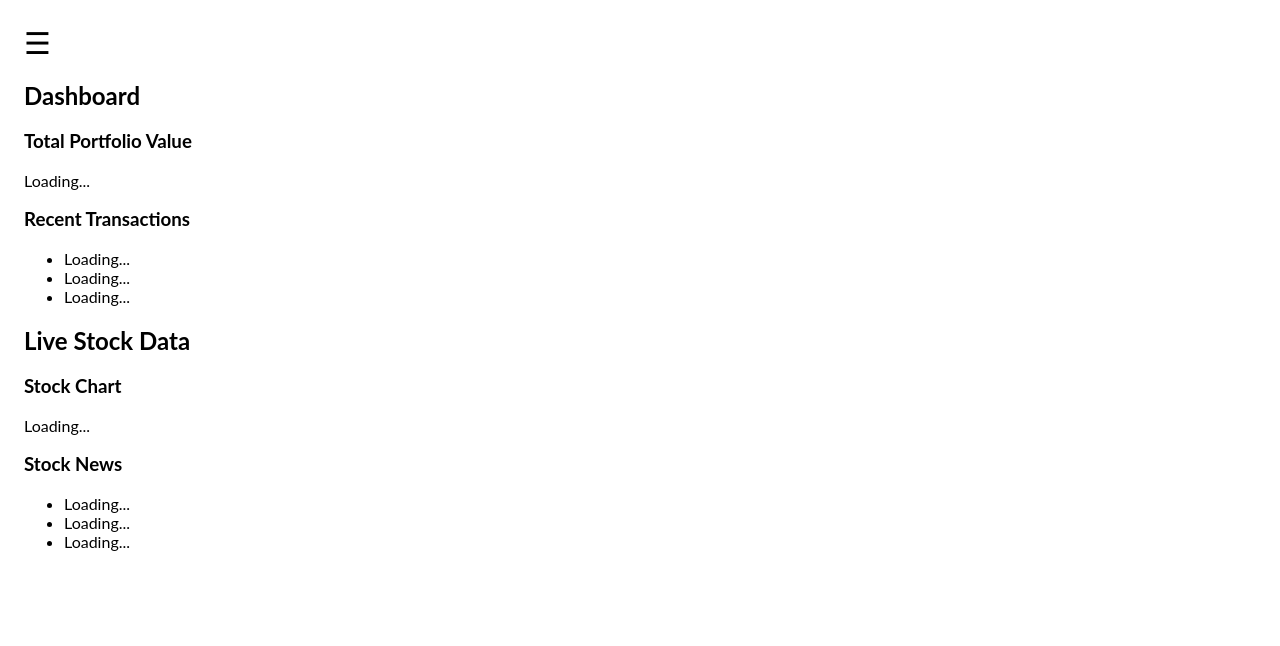
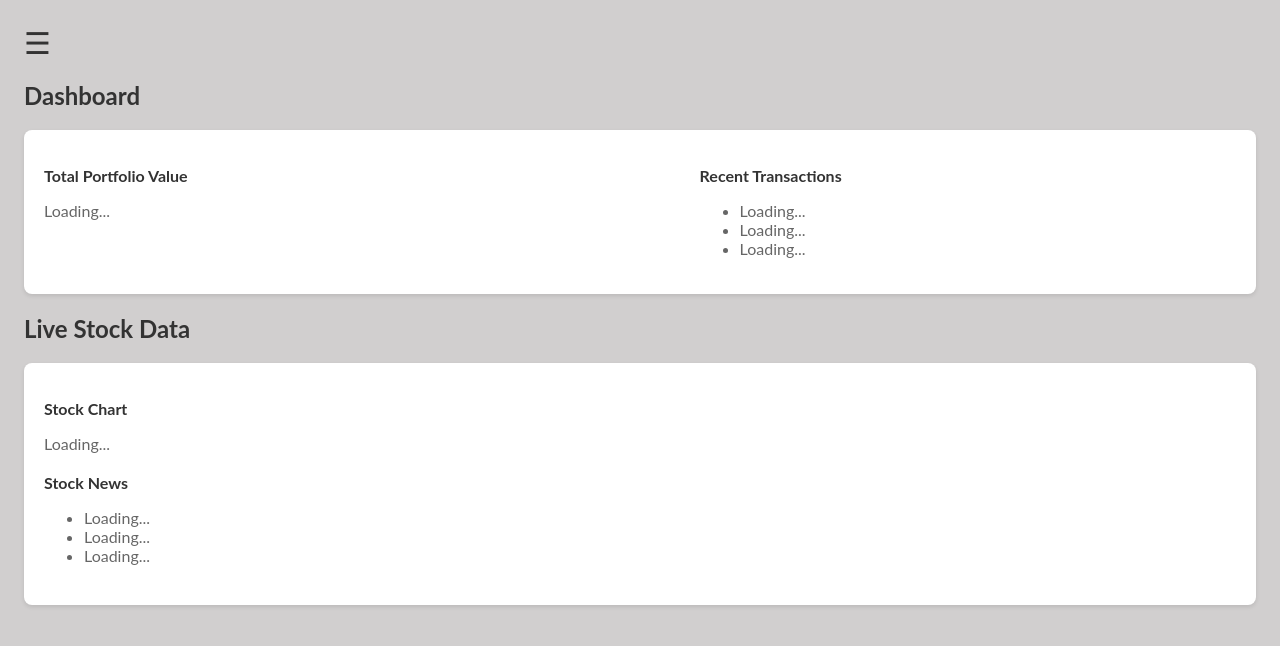
Before and after one commit to Smambo/portfolio-project, a PHP site: page / in a window 1280 px wide. Shown: the top 646 px of the page. Run offline with PHP 8.4, Linux system fonts and the light colour scheme; some libraries are stand-ins or nearby versions.

Commit message:
Pushed style changes

```diff
--- a/assets/css/styles.css
+++ b/assets/css/styles.css
@@ -1,6 +1,8 @@
 body {
     font-family: "Lato", sans-serif;
     transition: background-color .5s;
+    background-color: #d1cfcf;
+    color: #333;
   }
 
   .sidenav {
@@ -52,3 +54,62 @@
     padding: 5px;
     margin-right: 3px; /*added space between icons and anchor tags*/
   }
+
+  /* Dashboard styles */
+#dashboardContent {
+  background-color: white;
+  padding: 20px;
+  border-radius: 8px;
+  box-shadow: 0 2px 4px rgba(0, 0, 0, 0.1);
+  margin-bottom: 20px;
+}
+
+#dashboardData {
+  display: flex;
+  justify-content: space-between;
+}
+
+#dashboardData div {
+  flex-basis: 45%;
+}
+
+#dashboardData h3 {
+  font-size: 16px;
+  margin-bottom: 10px;
+}
+
+#dashboardData p, #dashboardData ul {
+  color: #666;
+}
+
+/* Live stock data styles */
+#liveStockData {
+  background-color: white;
+  padding: 20px;
+  border-radius: 8px;
+  box-shadow: 0 2px 4px rgba(0, 0, 0, 0.1);
+}
+
+#stockChart, #stockNews {
+  margin-bottom: 20px;
+}
+
+#stockChart h3, #stockNews h3 {
+  font-size: 16px;
+  margin-bottom: 10px;
+}
+
+#stockChart p, #stockNews ul {
+  color: #666;
+}
+
+/* Responsive styles */
+@media screen and (max-width: 768px) {
+  .sidenav {
+      width: 200px;
+  }
+
+  #main {
+      margin-left: 200px;
+  }
+}
```
